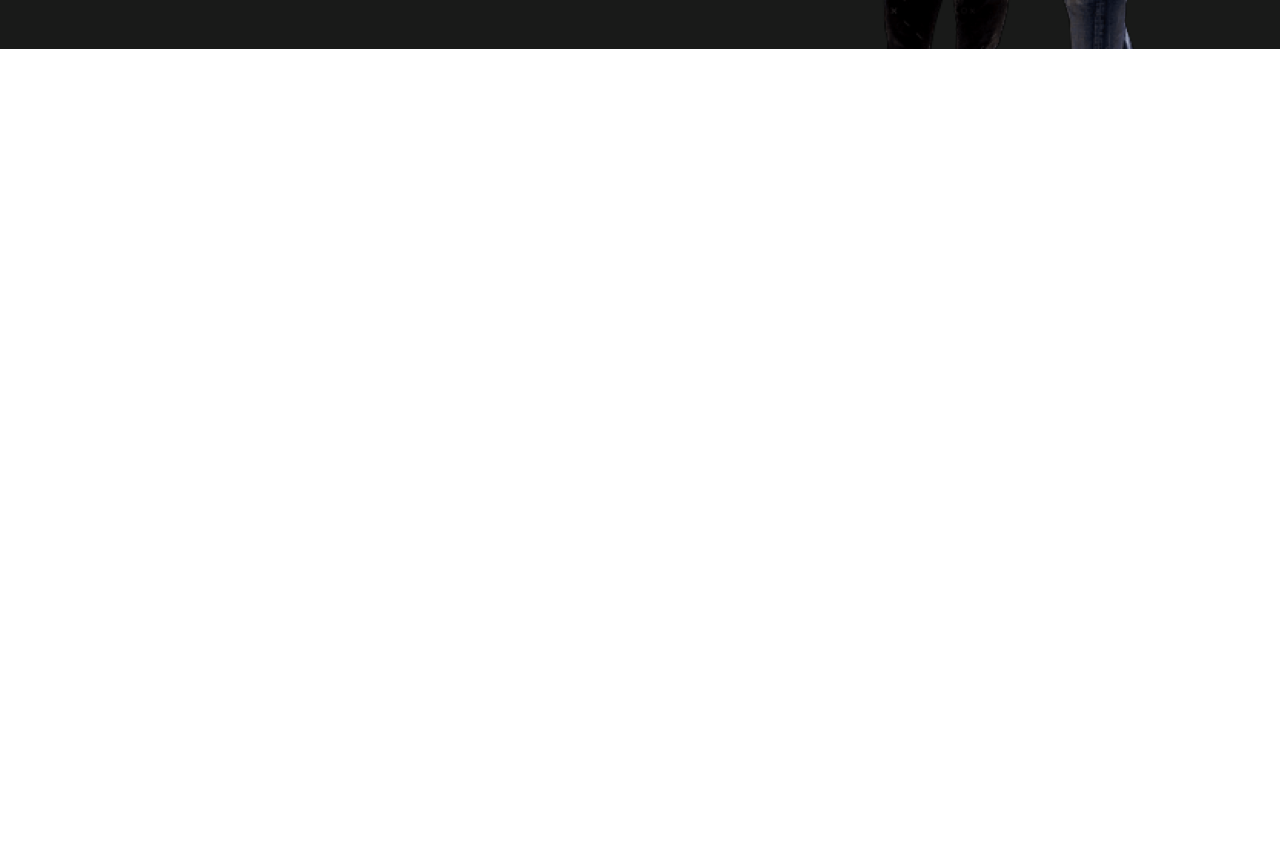
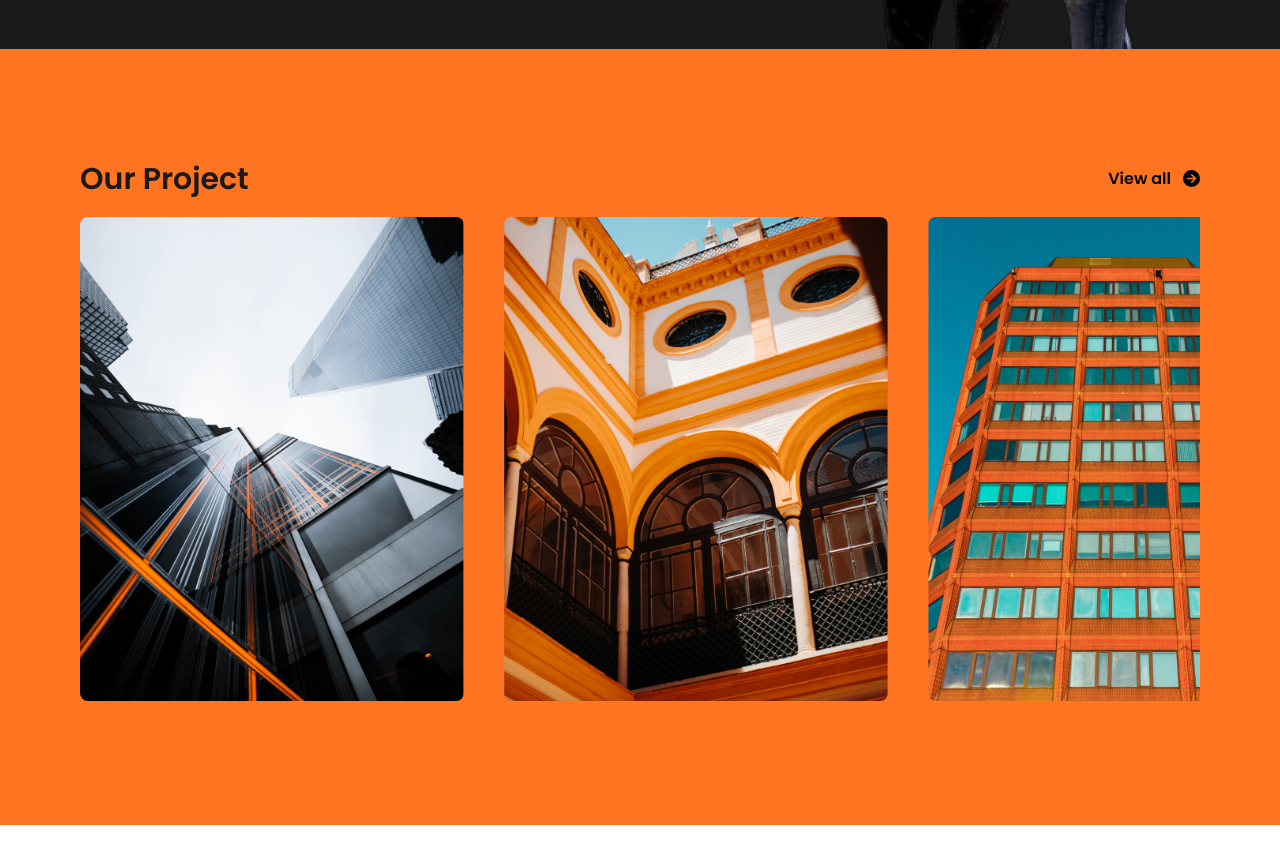
Before and after one commit to HeruAzyy/jhontractor, a website: page public/index.html in a window 1280 px wide. Shown: the part 1294-2157 px from the top of the page. After the commit the page ends 2119 px from the top, so only its background shows below. Drawn offline with Linux system fonts and the light colour scheme; a web font is replaced by a local one.

Commit message:
Add: project section

```diff
--- a/public/index.html
+++ b/public/index.html
@@ -12,7 +12,7 @@
 			rel="stylesheet" />
 		<title>Jhontractor</title>
 	</head>
-	<body class="h-[3000px]">
+	<body>
 		<!-- NAVBAR -->
 		<div class="container relative">
 			<nav
@@ -200,6 +200,66 @@
 			</div>
 		</section>
 
+		<!-- PROJECT SECTION -->
+		<section id="project" class="py-28 px-10 bg-orange lg:px-20">
+			<div class="container">
+				<div class="flex justify-between">
+					<h3 class="text-dark text-3xl font-semibold">Our Project</h3>
+
+					<a
+						href="#project"
+						class="flex items-center gap-3 font-semibold group text-sm md:text-base">
+						<p>View all</p>
+						<svg
+							xmlns="http://www.w3.org/2000/svg"
+							width="17"
+							viewBox="0 0 512 512"
+							class="group-hover:translate-x-2 transition-all duration-200">
+							<path
+								d="M0 256a256 256 0 1 0 512 0A256 256 0 1 0 0 256zM281 385c-9.4 9.4-24.6 9.4-33.9 0s-9.4-24.6 0-33.9l71-71L136 280c-13.3 0-24-10.7-24-24s10.7-24 24-24l182.1 0-71-71c-9.4-9.4-9.4-24.6 0-33.9s24.6-9.4 33.9 0L393 239c9.4 9.4 9.4 24.6 0 33.9L281 385z" />
+						</svg>
+					</a>
+				</div>
+
+				<div
+					id="slider"
+					class="pt-5 pb-3 flex gap-5 lg:gap-10 overflow-x-scroll">
+					<img
+						src="../assets/img/building-1.png"
+						alt="Project"
+						class="w-60 rounded-lg lg:w-96" />
+					<img
+						src="../assets/img/building-2.png"
+						alt="Project"
+						class="w-60 rounded-lg lg:w-96" />
+					<img
+						src="../assets/img/building-3.png"
+						alt="Project"
+						class="w-60 rounded-lg lg:w-96" />
+					<img
+						src="../assets/img/building-4.png"
+						alt="Project"
+						class="w-60 rounded-lg lg:w-96" />
+					<img
+						src="../assets/img/building-5.png"
+						alt="Project"
+						class="w-60 rounded-lg lg:w-96" />
+					<img
+						src="../assets/img/building-6.png"
+						alt="Project"
+						class="w-60 rounded-lg lg:w-96" />
+					<img
+						src="../assets/img/building-7.png"
+						alt="Project"
+						class="w-60 rounded-lg lg:w-96" />
+					<img
+						src="../assets/img/building-8.png"
+						alt="Project"
+						class="w-60 rounded-lg lg:w-96" />
+				</div>
+			</div>
+		</section>
+
 		<script src="./main.js"></script>
 	</body>
 </html>
```
Also changed, not shown: css/output.css.
